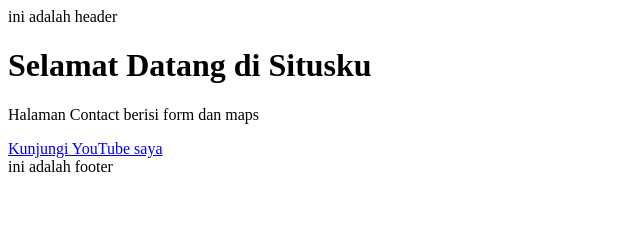
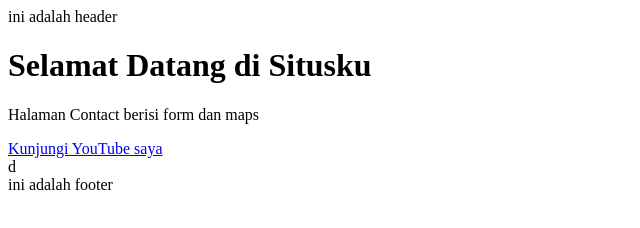
Before and after one commit to Rezaindafri/tutorialcodepolitan, a plain HTML site: page contact.html in a window 1280 px wide. Shown: the whole page, without its empty margins (0-640 px from the left). Drawn offline with Linux system fonts and the light colour scheme.

Commit message:
Update contact.html

```diff
--- a/contact.html
+++ b/contact.html
@@ -9,7 +9,7 @@
   <h1>Selamat Datang di Situsku</h1>
   <p>Halaman Contact berisi form dan maps</p>
   <a href="https://www.youtube.com/">Kunjungi YouTube saya</a>
-<form action""></form>
+<form action"">d</form>
   <footer>ini adalah footer</footer>
 </body>
 </htm
```
